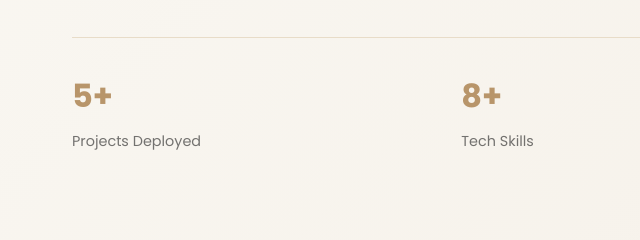
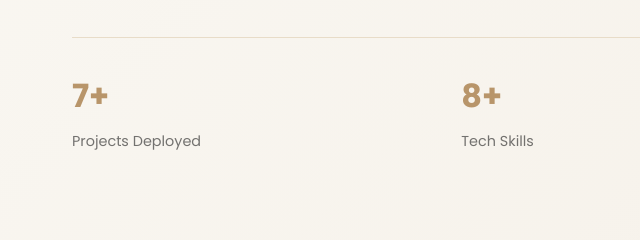
Before and after one commit to yahiashahin65/yahia-shahin, a website: page index.html in a window 1280 px wide. Shown: the part 515-755 px from the top of the page, 0-640 px from the left. Drawn offline with Linux system fonts and the light colour scheme.

Commit message:
Update projects deployed count from 5 to 7

```diff
--- a/index.html
+++ b/index.html
@@ -147,7 +147,7 @@
                     </div>
                     <div class="stats">
                         <div class="stat-item">
-                            <h3>5+</h3>
+                            <h3>7+</h3>
                             <p>Projects Deployed</p>
                         </div>
                         <div class="stat-item">
```
